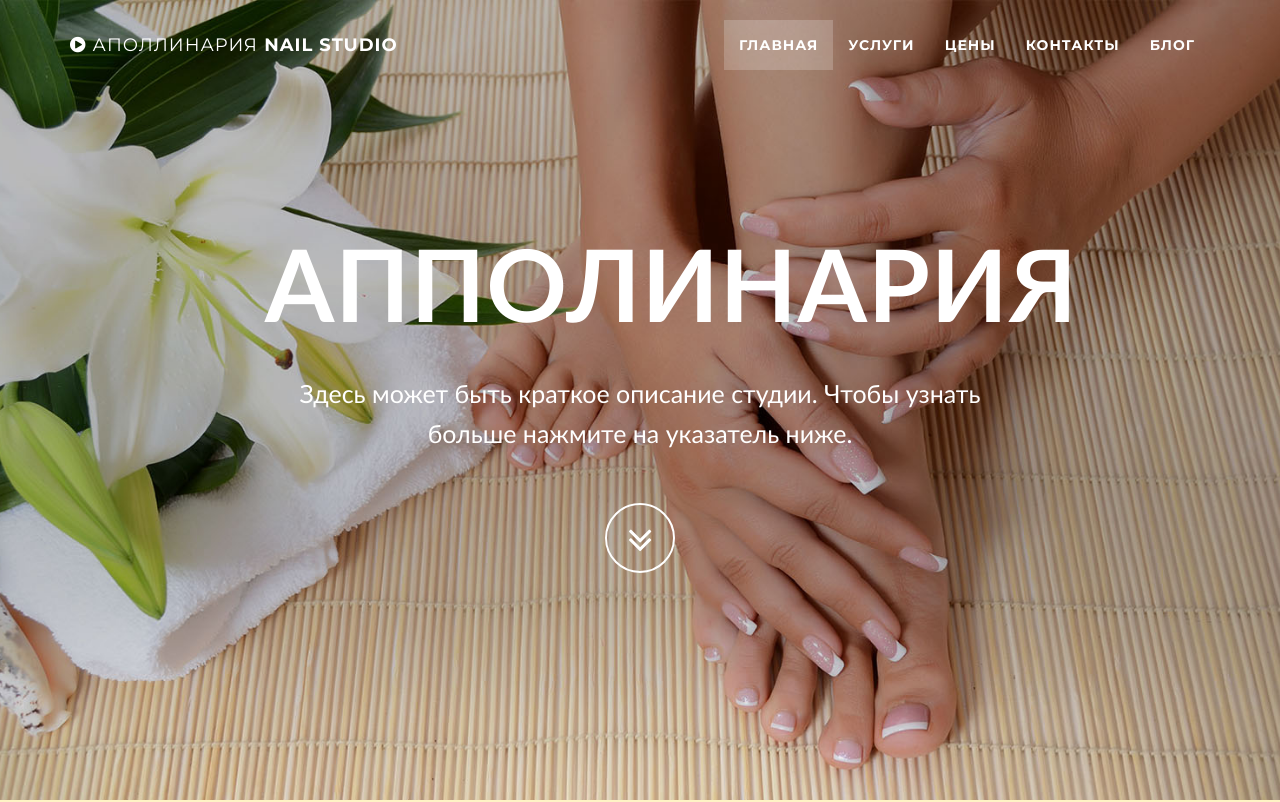
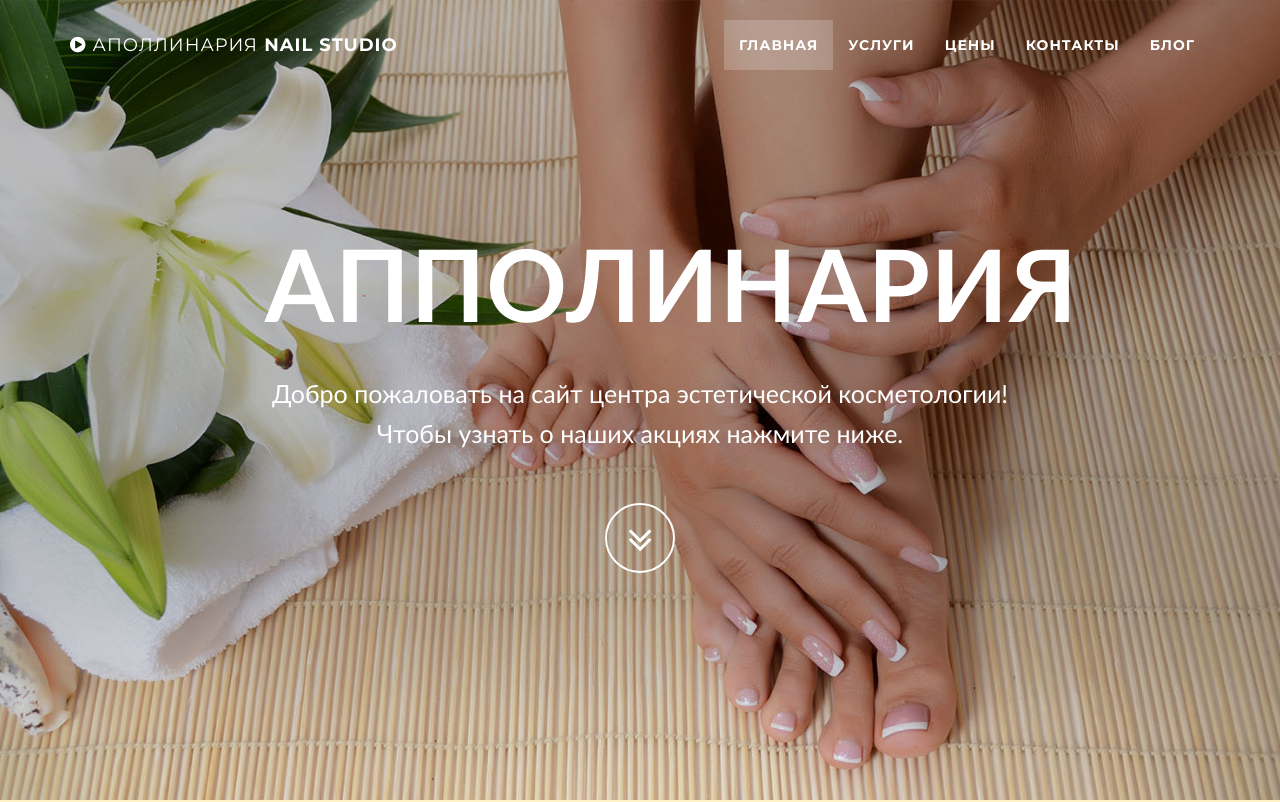
Before and after one commit to akrivonos/euronail.github.io, a plain HTML site: page index.html in a window 1280 px wide. Shown: the top 802 px of the page. Drawn offline with nearby package versions, Linux system fonts and the light colour scheme.

Commit message:
fixing homepage description

```diff
--- a/index.html
+++ b/index.html
@@ -70,7 +70,7 @@
                 <div class="row">
                     <div class="col-md-8 col-md-offset-2">
                         <h1 class="brand-heading">Апполинария</h1>
-                        <p class="intro-text">Здесь может быть краткое описание студии. Чтобы узнать больше нажмите на указатель ниже.</p>
+                        <p class="intro-text">Добро пожаловать на сайт центра эстетической косметологии! Чтобы узнать о наших акциях нажмите ниже.</p>
                         <div class="page-scroll">
                             <a href="#discounts" class="btn btn-circle">
                                 <i class="fa fa-angle-double-down animated"></i>
```
